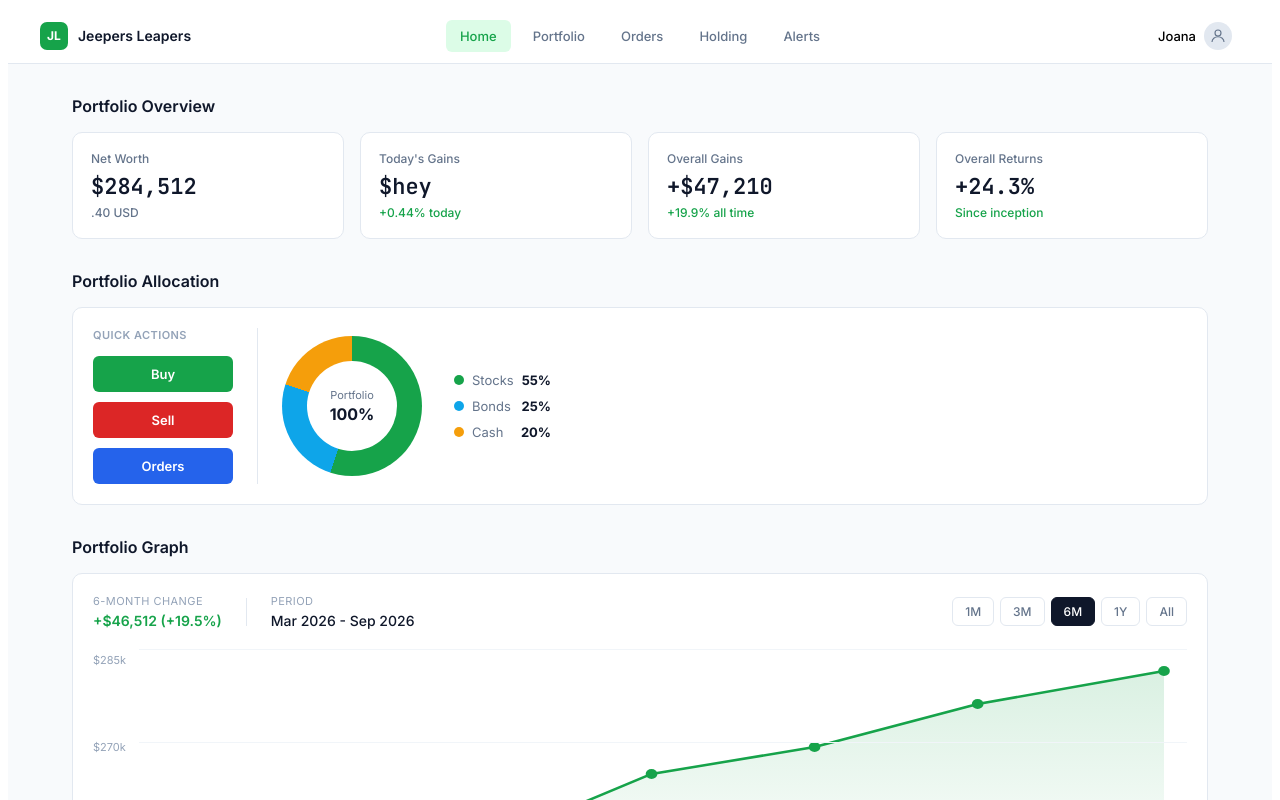
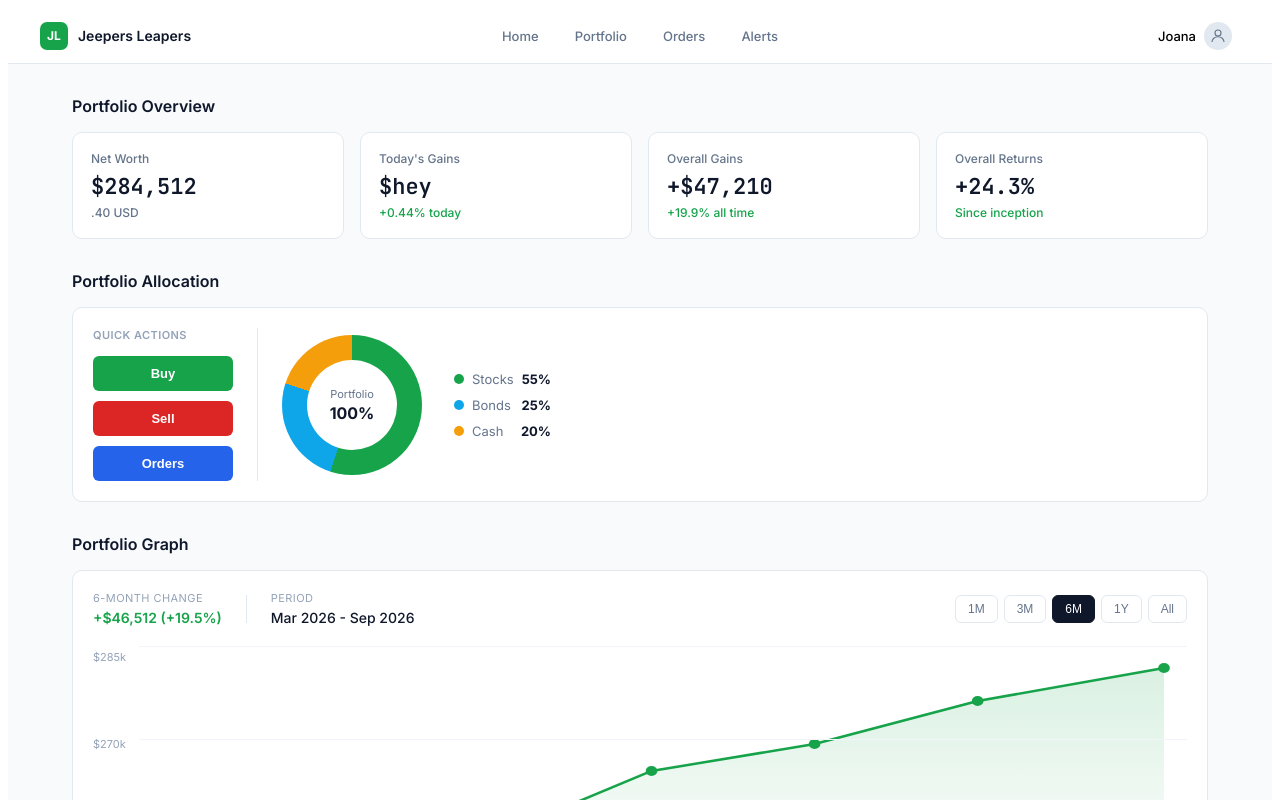
Before and after one commit to anikatay/jeepers-leapers, an Angular app in the folder frontend/: page /client in a window 1280 px wide. Shown: the top 800 px of the page. Built offline with nearby package versions, Linux system fonts and the light colour scheme; no server answers.

Commit message:
added navabr component

```diff
--- a/frontend/src/app/feature/admin/pages/home/admin-home.component.ts
+++ b/frontend/src/app/feature/admin/pages/home/admin-home.component.ts
@@ -2,12 +2,14 @@ import { Component, OnInit, ChangeDetectorRef, effect } from '@angular/core';
 import { CommonModule } from '@angular/common';
 import { TradesService } from '../../../../core/services/trades.service';
 import { Router, RouterOutlet } from '@angular/router';
+import { NavbarComponent, NavItem } from '../../../../layout/navbar/navbar.component';
+
 
 
 @Component({
   selector: 'app-admin-home',
   standalone: true,
-  imports: [CommonModule],
+  imports: [CommonModule, RouterOutlet, NavbarComponent],
   templateUrl: './admin-home.component.html',
   styleUrl: './admin-home.component.css'
 })
@@ -27,4 +29,12 @@ export class AdminHomeComponent implements OnInit{
   ngOnInit() {
     this.tradesService.getTrades();
   }
+
+  navItems: NavItem[] = [
+    { label: 'Home', path: '' },
+    { label: 'Trades', path: 'trades' },
+    { label: 'Users', path: 'users' },
+  ];
+
+  userName = 'ADMIN'; // or pulled from an auth service later
 }
--- a/frontend/src/app/feature/client/client.routes.ts
+++ b/frontend/src/app/feature/client/client.routes.ts
@@ -6,10 +6,10 @@ import { ClientPortfolioComponent } from './pages/portfolio/client-portfolio.com
 export const CLIENT_ROUTES: Routes = [
   {
     path: '',
-    component: ClientHomeComponent, // acts as the layout shell
+    component: ClientHomeComponent,
     children: [
       { path: 'portfolio', component: ClientPortfolioComponent },
-      // add more tabs here later: 'orders', 'holdings', 'alerts', etc.
+      // 'orders' later, same pattern
     ]
   }
 ];
--- a/frontend/src/app/feature/client/pages/home/client-home.component.css
+++ b/frontend/src/app/feature/client/pages/home/client-home.component.css
@@ -1,5 +1,3 @@
-@import url('https://fonts.googleapis.com/css2?family=Inter:wght@400;500;600;700&family=JetBrains+Mono:wght@400;500;600&display=swap');
-
 :host {
   display: block;
   min-height: 100vh;
@@ -9,159 +7,11 @@
   box-sizing: border-box;
 }
 
-button {
-  font: inherit;
-}
-
 .dashboard-shell {
   min-height: 100vh;
   background: #f8fafc;
   color: #0f172a;
   font-family: 'Inter', Arial, sans-serif;
-}
-
-.topbar {
-  height: 56px;
-  padding: 0 32px;
-  display: grid;
-  grid-template-columns: 1fr auto 1fr;
-  align-items: center;
-  gap: 24px;
-  background: #ffffff;
-  border-bottom: 1px solid #e2e8f0;
-  position: sticky;
-  top: 0;
-  z-index: 20;
-}
-
-.brand {
-  display: flex;
-  align-items: center;
-  gap: 10px;
-  min-width: 0;
-}
-
-.brand-mark {
-  width: 28px;
-  height: 28px;
-  border-radius: 7px;
-  display: grid;
-  place-items: center;
-  background: #16a34a;
-  color: #ffffff;
-  font-weight: 700;
-  font-size: 12px;
-}
-
-.brand-name {
-  font-weight: 600;
-  font-size: 14px;
-  white-space: nowrap;
-  overflow: hidden;
-  text-overflow: ellipsis;
-}
-
-.main-nav {
-  display: flex;
-  justify-content: center;
-  gap: 8px;
-}
-
-.nav-item {
-  border: none;
-  background: transparent;
-  color: #64748b;
-  padding: 8px 14px;
-  border-radius: 6px;
-  font-size: 13px;
-  font-weight: 500;
-  cursor: pointer;
-  transition: background 0.15s ease, color 0.15s ease;
-}
-
-.nav-item:hover {
-  background: #f1f5f9;
-  color: #0f172a;
-}
-
-.nav-item.active {
-  background: #dcfce7;
-  color: #16a34a;
-}
-
-.profile-wrap {
-  position: relative;
-  justify-self: end;
-}
-
-.profile-button {
-  display: flex;
-  align-items: center;
-  gap: 8px;
-  border: none;
-  background: transparent;
-  cursor: pointer;
-  padding: 6px 8px;
-  border-radius: 8px;
-}
-
-.profile-button:hover {
-  background: #f1f5f9;
-}
-
-.profile-name {
-  font-size: 13px;
-  font-weight: 500;
-}
-
-.avatar {
-  width: 28px;
-  height: 28px;
-  border-radius: 50%;
-  background: #e2e8f0;
-  display: grid;
-  place-items: center;
-}
-
-.avatar svg {
-  width: 18px;
-  height: 18px;
-  fill: none;
-  stroke: #64748b;
-  stroke-width: 1.5;
-}
-
-.profile-menu {
-  position: absolute;
-  top: calc(100% + 6px);
-  right: 0;
-  background: #ffffff;
-  border: 1px solid #e2e8f0;
-  border-radius: 8px;
-  box-shadow: 0 8px 20px rgba(15, 23, 42, 0.1);
-  min-width: 140px;
-  padding: 6px;
-  z-index: 30;
-}
-
-.profile-menu button {
-  display: block;
-  width: 100%;
-  text-align: left;
-  border: none;
-  background: transparent;
-  padding: 8px 10px;
-  border-radius: 6px;
-  font-size: 13px;
-  cursor: pointer;
-}
-
-.profile-menu button:hover {
-  background: #f1f5f9;
-}
-
-.profile-menu button.logout {
-  color: #dc2626;
 }
 
 .dashboard-content {
@@ -256,17 +106,9 @@ h2 {
   color: #ffffff;
 }
 
-.action-button.buy {
-  background: #16a34a;
-}
-
-.action-button.sell {
-  background: #dc2626;
-}
-
-.action-button.orders {
-  background: #2563eb;
-}
+.action-button.buy { background: #16a34a; }
+.action-button.sell { background: #dc2626; }
+.action-button.orders { background: #2563eb; }
 
 .allocation-divider {
   width: 1px;
@@ -308,14 +150,8 @@ h2 {
   gap: 2px;
 }
 
-.donut-center span {
-  font-size: 11px;
-  color: #64748b;
-}
-
-.donut-center strong {
-  font-size: 16px;
-}
+.donut-center span { font-size: 11px; color: #64748b; }
+.donut-center strong { font-size: 16px; }
 
 .allocation-legend {
   display: flex;
--- a/frontend/src/app/feature/client/pages/home/client-home.component.html
+++ b/frontend/src/app/feature/client/pages/home/client-home.component.html
@@ -1,46 +1,11 @@
 <div class="dashboard-shell">
-  <header class="topbar">
-    <div class="brand">
-      <div class="brand-mark">JL</div>
-      <span class="brand-name">Jeepers Leapers</span>
-    </div>
+  <app-navbar
+    [navItems]="navItems"
+    [userName]="userName"
+    (profileOptionSelected)="handleProfileOption($event)">
+  </app-navbar>
 
-    <nav class="main-nav" aria-label="Client navigation">
-      <button
-        *ngFor="let item of navItems"
-        type="button"
-        class="nav-item"
-        [class.active]="activeNav === item"
-        (click)="navigateTo(item)">
-        {{ item }}
-      </button>
-    </nav>
-
-    <div class="profile-wrap" (click)="$event.stopPropagation()">
-      <button
-        type="button"
-        class="profile-button"
-        aria-label="Open profile menu"
-        [attr.aria-expanded]="profileOpen"
-        (click)="toggleProfile($event)">
-        <span class="profile-name">Joana</span>
-        <span class="avatar" aria-hidden="true">
-          <svg viewBox="0 0 24 24">
-            <circle cx="12" cy="8" r="4"></circle>
-            <path d="M4 20c0-4 3.6-7 8-7s8 3 8 7"></path>
-          </svg>
-        </span>
-      </button>
-
-      <div class="profile-menu" *ngIf="profileOpen">
-        <button type="button" (click)="selectProfileOption('Profile')">Profile</button>
-        <button type="button" (click)="selectProfileOption('Settings')">Settings</button>
-        <button type="button" class="logout" (click)="selectProfileOption('Logout')">Logout</button>
-      </div>
-    </div>
-  </header>
-
-  <main class="dashboard-content" *ngIf="activeNav === 'Home'">
+  <main class="dashboard-content" *ngIf="isHomeRoute">
     <section class="overview-section">
       <h2>Portfolio Overview</h2>
 
--- a/frontend/src/app/feature/client/pages/home/client-home.component.ts
+++ b/frontend/src/app/feature/client/pages/home/client-home.component.ts
@@ -1,21 +1,39 @@
 import { Component, OnInit, ChangeDetectorRef, effect } from '@angular/core';
 import { CommonModule } from '@angular/common';
 import { PortfolioService } from '../../../../core/services/portfolio.service';
-import { Router, RouterOutlet } from '@angular/router';
+import { Router, RouterOutlet, NavigationEnd  } from '@angular/router';
+import { NavbarComponent, NavItem } from '../../../../layout/navbar/navbar.component';
+import { filter } from 'rxjs/operators';
 
 
 @Component({
   selector: 'app-client-home',
   standalone: true,
-  imports: [CommonModule, RouterOutlet],
+  imports: [CommonModule, RouterOutlet, NavbarComponent],
   templateUrl: './client-home.component.html',
   styleUrl: './client-home.component.css'
 })
 export class ClientHomeComponent implements OnInit{
   portfolio;
+  profileOpen = false;
+  isHomeRoute = true;
+  userName = 'Joana';
+  navItems: NavItem[] = [
+    { label: 'Home', path: '' },
+    { label: 'Portfolio', path: 'portfolio' },
+    { label: 'Orders', path: 'orders' },
+    { label: 'Alerts', path: 'alerts' },
+  ];
 
   constructor(private portfolioService: PortfolioService, private router: Router ) {
     this.portfolio = this.portfolioService.portfolio;
+
+    this.router.events
+    .pipe(filter(event => event instanceof NavigationEnd))
+    .subscribe(() => {
+      this.isHomeRoute = this.router.url === '/client';
+    });
+
     effect(() => {
       const data = this.portfolio();
       if (data) {
@@ -27,12 +45,14 @@ export class ClientHomeComponent implements OnInit{
   ngOnInit() {
     const userId = 'a1000000-0000-0000-0000-000000000001';
     this.portfolioService.getPortfolio(userId); // fire and forget — no .subscribe()
+    this.isHomeRoute = this.router.url === '/client';
   }
 
-  navItems = ['Home', 'Portfolio', 'Orders', 'Holding', 'Alerts'];
-  activeNav = 'Home';
-
-  profileOpen = false;
+  handleProfileOption(option: string) {
+    if (option === 'Logout') {
+      // your logout logic
+    }
+  }
 
   periods = ['1M', '3M', '6M', '1Y', 'All'];
   activePeriod = '6M';
@@ -42,17 +62,6 @@ export class ClientHomeComponent implements OnInit{
     { name: 'Bonds', value: 25, color: '#0ea5e9' },
     { name: 'Cash', value: 20, color: '#f59e0b' }
   ];
-
-  navigateTo(item: string) {
-    this.activeNav = item;
-
-    if (item === 'Portfolio') {
-      this.router.navigate(['./client/portfolio']); // relative to current route
-    } else if (item === 'Home') {
-      this.router.navigate(['.']); // back to the parent path (Home)
-    }
-    // add more branches later for Orders, Holding, Alerts as you build them out
-  }
 
   toggleProfile(event: Event) {
     event.stopPropagation();
--- /dev/null
+++ b/frontend/src/app/layout/navbar/navbar.component.css
@@ -0,0 +1,158 @@
+
+:host {
+  display: block;
+}
+
+* {
+  box-sizing: border-box;
+}
+
+button {
+  font: inherit;
+}
+
+.topbar {
+  height: 56px;
+  padding: 0 32px;
+  display: grid;
+  grid-template-columns: 1fr auto 1fr;
+  align-items: center;
+  gap: 24px;
+  background: #ffffff;
+  border-bottom: 1px solid #e2e8f0;
+  position: sticky;
+  top: 0;
+  z-index: 20;
+  font-family: 'Inter', Arial, sans-serif;
+}
+
+.brand {
+  display: flex;
+  align-items: center;
+  gap: 10px;
+  min-width: 0;
+}
+
+.brand-mark {
+  width: 28px;
+  height: 28px;
+  border-radius: 7px;
+  display: grid;
+  place-items: center;
+  background: #16a34a;
+  color: #ffffff;
+  font-weight: 700;
+  font-size: 12px;
+}
+
+.brand-name {
+  font-weight: 600;
+  font-size: 14px;
+  white-space: nowrap;
+  overflow: hidden;
+  text-overflow: ellipsis;
+}
+
+.main-nav {
+  display: flex;
+  justify-content: center;
+  gap: 8px;
+}
+
+.nav-item {
+  border: none;
+  background: transparent;
+  color: #64748b;
+  padding: 8px 14px;
+  border-radius: 6px;
+  font-size: 13px;
+  font-weight: 500;
+  cursor: pointer;
+  text-decoration: none;
+  transition: background 0.15s ease, color 0.15s ease;
+}
+
+.nav-item:hover {
+  background: #f1f5f9;
+  color: #0f172a;
+}
+
+.nav-item.active {
+  background: #dcfce7;
+  color: #16a34a;
+}
+
+.profile-wrap {
+  position: relative;
+  justify-self: end;
+}
+
+.profile-button {
+  display: flex;
+  align-items: center;
+  gap: 8px;
+  border: none;
+  background: transparent;
+  cursor: pointer;
+  padding: 6px 8px;
+  border-radius: 8px;
+}
+
+.profile-button:hover {
+  background: #f1f5f9;
+}
+
+.profile-name {
+  font-size: 13px;
+  font-weight: 500;
+}
+
+.avatar {
+  width: 28px;
+  height: 28px;
+  border-radius: 50%;
+  background: #e2e8f0;
+  display: grid;
+  place-items: center;
+}
+
+.avatar svg {
+  width: 18px;
+  height: 18px;
+  fill: none;
+  stroke: #64748b;
+  stroke-width: 1.5;
+}
+
+.profile-menu {
+  position: absolute;
+  top: calc(100% + 6px);
+  right: 0;
+  background: #ffffff;
+  border: 1px solid #e2e8f0;
+  border-radius: 8px;
+  box-shadow: 0 8px 20px rgba(15, 23, 42, 0.1);
+  min-width: 140px;
+  padding: 6px;
+  z-index: 30;
+}
+
+.profile-menu button {
+  display: block;
+  width: 100%;
+  text-align: left;
+  border: none;
+  background: transparent;
+  padding: 8px 10px;
+  border-radius: 6px;
+  font-size: 13px;
+  cursor: pointer;
+}
+
+.profile-menu button:hover {
+  background: #f1f5f9;
+}
+
+.profile-menu button.logout {
+  color: #dc2626;
+}
--- /dev/null
+++ b/frontend/src/app/layout/navbar/navbar.component.html
@@ -0,0 +1,39 @@
+<!-- navbar.component.html -->
+<header class="topbar">
+<!-- index.html, inside <head> -->
+<link rel="preconnect" href="https://fonts.googleapis.com">
+<link rel="preconnect" href="https://fonts.gstatic.com" crossorigin>
+<link href="https://fonts.googleapis.com/css2?family=Inter:wght@400;500;600;700&family=JetBrains+Mono:wght@400;500;600&display=swap" rel="stylesheet">
+    <div class="brand">
+      <div class="brand-mark">JL</div>
+      <span class="brand-name">{{ brandName }}</span>
+    </div>
+
+    <nav class="main-nav" aria-label="Navigation">
+      <a *ngFor="let item of navItems"
+         class="nav-item"
+         [routerLink]="item.path"
+         routerLinkActive="active"
+         [routerLinkActiveOptions]="{ exact: item.path === '' }">
+        {{ item.label }}
+      </a>
+    </nav>
+
+    <div class="profile-wrap" (click)="$event.stopPropagation()">
+      <button type="button" class="profile-button" (click)="toggleProfile($event)">
+        <span class="profile-name">{{ userName }}</span>
+        <span class="avatar" aria-hidden="true">
+          <svg viewBox="0 0 24 24">
+            <circle cx="12" cy="8" r="4"></circle>
+            <path d="M4 20c0-4 3.6-7 8-7s8 3 8 7"></path>
+          </svg>
+        </span>
+      </button>
+
+      <div class="profile-menu" *ngIf="profileOpen">
+        <button type="button" (click)="selectProfileOption('Profile')">Profile</button>
+        <button type="button" (click)="selectProfileOption('Settings')">Settings</button>
+        <button type="button" class="logout" (click)="selectProfileOption('Logout')">Logout</button>
+      </div>
+    </div>
+  </header>
--- /dev/null
+++ b/frontend/src/app/layout/navbar/navbar.component.ts
@@ -0,0 +1,35 @@
+import { Component, Input, EventEmitter, Output } from '@angular/core';
+import { CommonModule } from '@angular/common';
+import { RouterLink, RouterLinkActive } from '@angular/router';
+
+export interface NavItem {
+  label: string;
+  path: string; // relative path, e.g. '' for home, 'portfolio', 'trades'
+}
+
+@Component({
+  selector: 'app-navbar',
+  standalone: true,
+  imports: [CommonModule, RouterLink, RouterLinkActive],
+  templateUrl: './navbar.component.html',
+  styleUrl: './navbar.component.css'
+})
+export class NavbarComponent {
+  @Input() navItems: NavItem[] = [];
+  @Input() userName = '';
+  @Input() brandName = 'Jeepers Leapers';
+
+  @Output() profileOptionSelected = new EventEmitter<string>();
+
+  profileOpen = false;
+
+  toggleProfile(event: Event) {
+    event.stopPropagation();
+    this.profileOpen = !this.profileOpen;
+  }
+
+  selectProfileOption(option: string) {
+    this.profileOptionSelected.emit(option); // let the PARENT decide what to do (logout, go to settings, etc.)
+    this.profileOpen = false;
+  }
+}
```
Also changed, not shown: frontend/src/app/feature/admin/pages/home/admin-home.component.html (+10 -5 lines).
